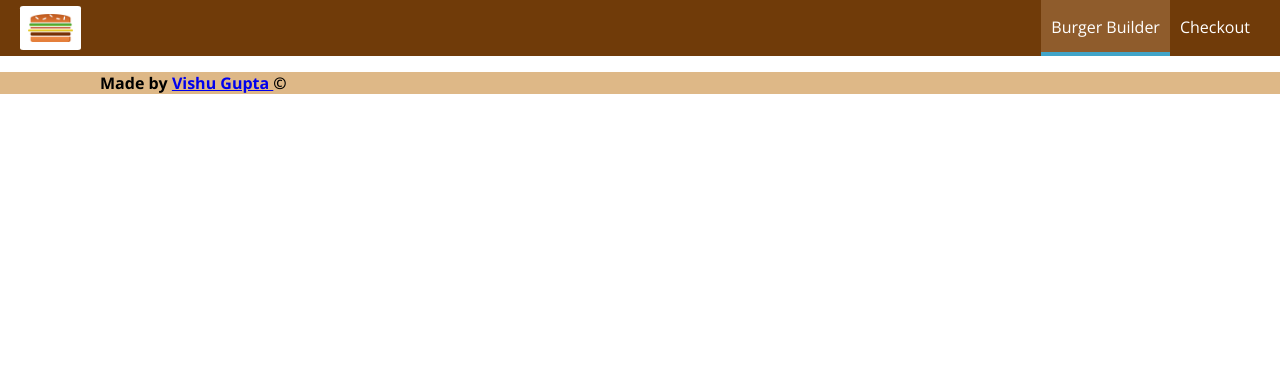
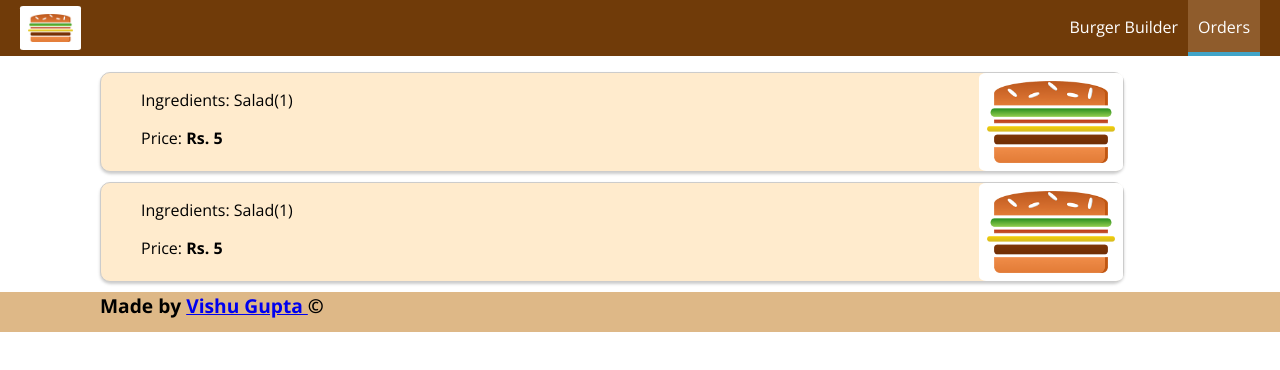
Before and after one commit to vishuGupta08/Make-My-Burger, a React app: page /orders in a window 1280 px wide. Shown: the top 370 px of the page. Built offline with nearby package versions, Linux system fonts and the light colour scheme; the HTML template or start-up script is replaced by a standard one.

Commit message:
corrected the nav links active status and created orders page and connected it to the app

```diff
--- a/src/App.js
+++ b/src/App.js
@@ -3,6 +3,7 @@ import Layout from './components/layout/Layout';
 import BurgerBuilder from './containers/BurgerBuilder/BurgerBuilder'
 import Checkout from './containers/Checkout/Checkout'
 import { Route, Switch } from 'react-router-dom'
+import Orders from './containers/Orders/Orders'
 class App extends Component {
 
   render() {
@@ -12,6 +13,7 @@ class App extends Component {
           <Switch>
             <Route path="/" exact component={BurgerBuilder} />
             <Route path="/checkout" component={Checkout} />
+            <Route path="/orders" component={Orders} />
           </Switch>
         </Layout>
       </div >
--- a/src/components/Navigation/NavigationItems/NavigationItem/NavigationItem.js
+++ b/src/components/Navigation/NavigationItems/NavigationItem/NavigationItem.js
@@ -1,13 +1,15 @@
 
 import React from 'react'
 import classes from './NavigationItem.css'
+import { NavLink } from 'react-router-dom'
 const navigationItem = (props) => {
     return (
         <li className={classes.NavigationItem}>
-            <a
-                href={props.link}
-                className={(props.active) ? classes.active : null}>{props.children}
-            </a>
+            <NavLink
+                activeClassName={classes.active}
+                exact
+                to={props.link}>{props.children}
+            </NavLink>
         </li >
     )
 }
--- a/src/components/Navigation/NavigationItems/NavigationItems.js
+++ b/src/components/Navigation/NavigationItems/NavigationItems.js
@@ -5,8 +5,9 @@ import classes from './NavigationItems.css'
 const navigationItems = (props) => {
     return (
         <ul className={classes.NavigationItems}>
-            <NavigationItem active link="/" >Burger Builder </NavigationItem>
-            <NavigationItem link="/checkout" >Checkout </NavigationItem>
+            <NavigationItem link="/" >Burger Builder </NavigationItem>
+
+            <NavigationItem link="/orders" > Orders </NavigationItem>
         </ul >
     )
 }
--- /dev/null
+++ b/src/components/Order/Order.css
@@ -0,0 +1,25 @@
+.Order{
+    width: 80%;
+    height: 100px;
+    border: 1px solid #ccc;
+    box-sizing: border-box ;
+    box-shadow: 0 2px 3px #ccc;
+    margin: 10px 100px;
+    border-radius: 10px;
+    background-color: blanchedalmond;
+    display:flex;
+    justify-content: space-between;
+    z-index: 100;
+}
+
+.Data{
+    margin-left: 40px;
+}
+
+
+
+.Logo{
+
+    height: 80%;
+
+}
--- /dev/null
+++ b/src/components/Order/Order.js
@@ -0,0 +1,19 @@
+import React from 'react'
+import classes from './Order.css'
+import Logo from '../Logo/Logo'
+const order = () => {
+    return (
+        <div className={classes.Order}>
+            <div >
+                <p className={classes.Data}>Ingredients: Salad(1) </p>
+                <p className={classes.Data}> Price: <strong>Rs. 5</strong></p>
+            </div>
+
+            <Logo />
+
+        </div >
+    )
+
+}
+
+export default order
--- a/src/components/UI/Modal/Modal.css
+++ b/src/components/UI/Modal/Modal.css
@@ -4,7 +4,7 @@
     background-color: white;
     width: 70%;
     border: 1px solid #ccc;
-    box-shadow: 1px 10px 10px black;
+    box-shadow: 1px 5px 6px black;
     padding: 16px;
     left: 15%;
     top: 30%;
--- a/src/components/layout/Layout.css
+++ b/src/components/layout/Layout.css
@@ -2,9 +2,12 @@
     margin-top: 72px
 }
 .Footer{
+    height: 40px;
     background-color: burlywood;
     font-weight: 200;
-    font-size: 100%;
+    font-size: 120%;
+    min-height: 100%;
     padding-left: 100px;
-    text-decoration: none;
-}
+    text-decoration:none;
+
+    }
--- a/src/components/layout/Layout.js
+++ b/src/components/layout/Layout.js
@@ -24,7 +24,9 @@ class Layout extends Component {
                 <main className={classes.Content}>
                     {this.props.children}
                 </main>
-                <footer className={classes.Footer}><b>Made by <a href="https://www.linkedin.com/in/vishu-gupta108" target="_blank"
+                <footer className={classes.Footer}><b>Made by <a
+                    href="https://www.linkedin.com/in/vishu-gupta108"
+                    target="_blank"
                     rel="noopener noreferrer">Vishu Gupta </a> &copy; </b></footer>
             </Aux>
         )
--- a/src/containers/ContactData/ContactData.js
+++ b/src/containers/ContactData/ContactData.js
@@ -37,7 +37,7 @@ class ContactData extends Component {
         axios.post('/orders.json', order)
             .then(response => {
                 this.setState({ loading: false })
-                this.props.history.push('/')
+                this.props.history.push('/orders')
             })
             .catch(error => {
                 this.setState({ loading: false })
--- /dev/null
+++ b/src/containers/Orders/Orders.js
@@ -0,0 +1,15 @@
+import React, { Component } from 'react'
+import Order from '../../components/Order/Order'
+
+class Orders extends Component {
+    render() {
+        return (
+            <div>
+                <Order />
+                <Order />
+            </div>
+        )
+    }
+}
+
+export default Orders
```
